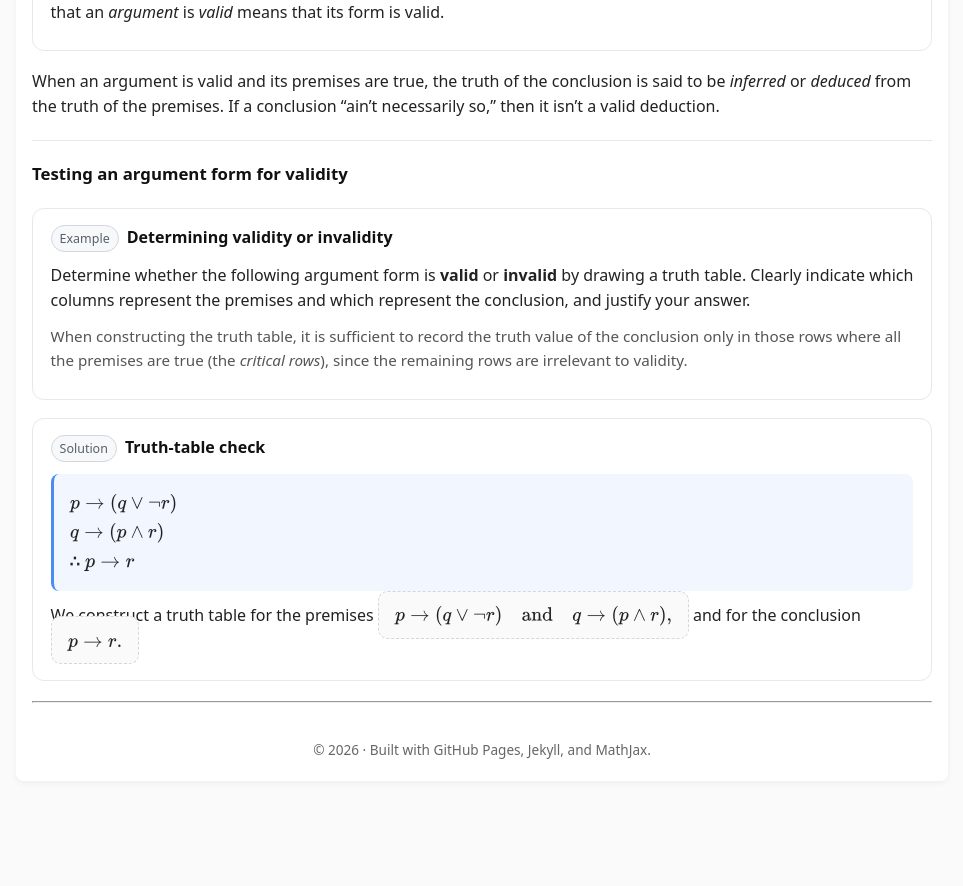
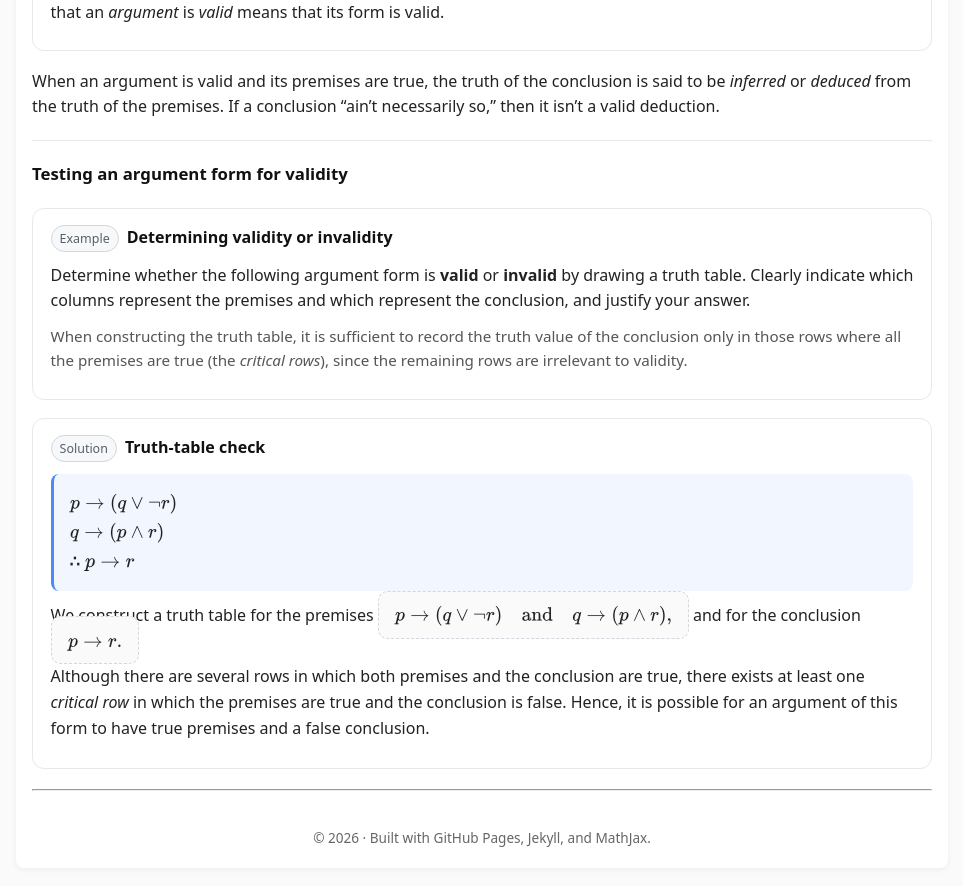
Before and after one commit to SaleemKamaludin/SaleemKamaludin.github.io, a Jekyll site: the page built from courses/comp1604/lecture-notes/lecture-01/index.md, in a window 1280 px wide and 900 px high, scrolled down 2154 px. Shown: the top 886 px of the window, without its empty margins (158-1121 px from the left). Built offline with Jekyll 4.4.1, drawn with Linux system fonts in a browser that asks for light colours; before the commit the page ends 2967 px from its top, so only the background shows below that.

Commit message:
Add explanation of critical rows in arguments
Added explanation about critical rows in arguments.

```diff
--- a/courses/comp1604/lecture-notes/lecture-01/index.md
+++ b/courses/comp1604/lecture-notes/lecture-01/index.md
@@ -762,3 +762,16 @@ permalink: /courses/comp1604/lecture-notes/lecture-01/
       and for the conclusion
    <span class="math-block">\(p \to r.\)</span>
     </p>
+
+
+
+
+
+
+    <p>
+      Although there are several rows in which both premises and the conclusion are true, there exists at least one
+      <em>critical row</em> in which the premises are true and the conclusion is false. Hence, it is possible for an argument
+      of this form to have true premises and a false conclusion.
+    </p>
+  </div>
+</section>
```
